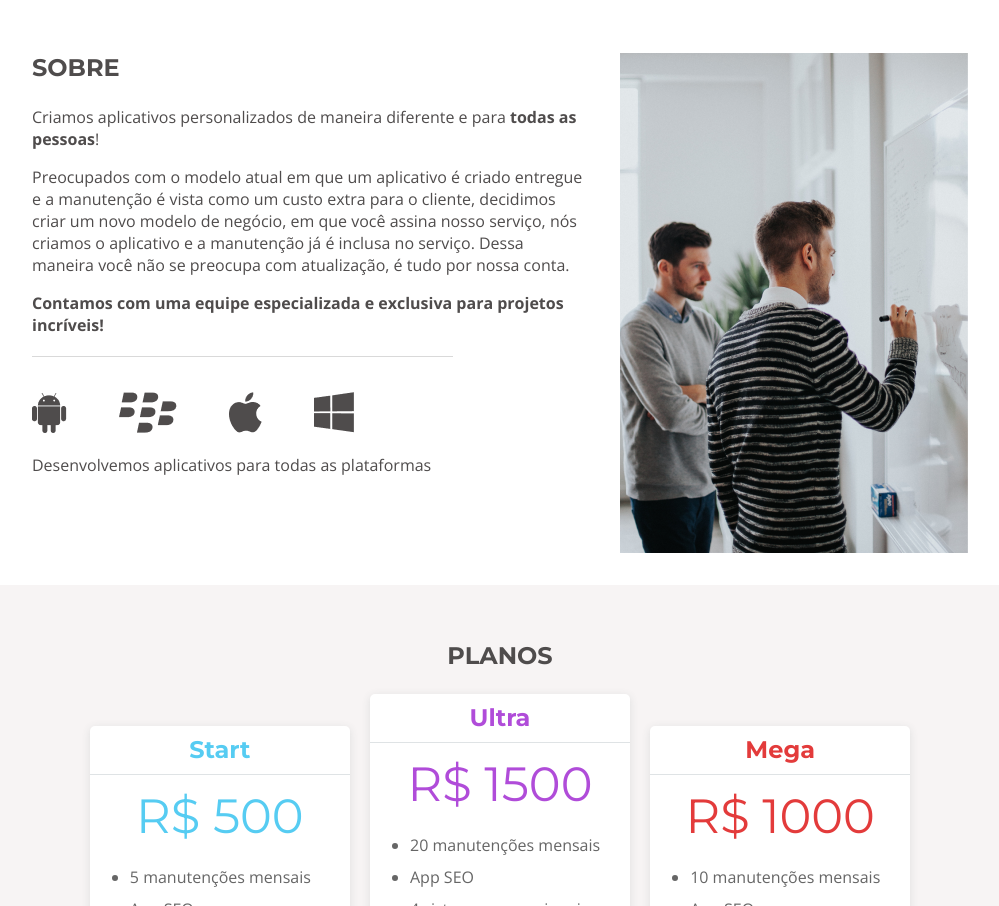
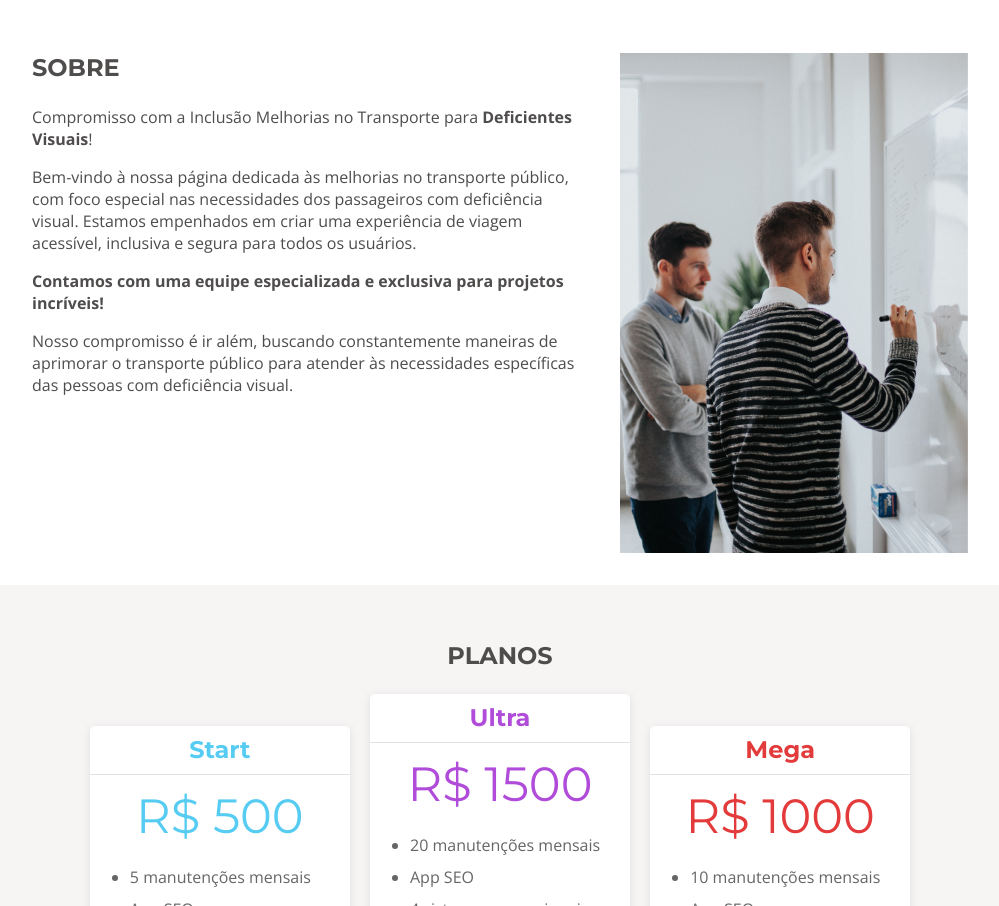
Before and after one commit to Kaique-devSantos/acessibilidade-web-front-end, a plain HTML site: page index.html in a window 1280 px wide. Shown: the part 909-1815 px from the top of the page, without its empty margins (140-1139 px from the left). Drawn offline with nearby package versions, Linux system fonts and the light colour scheme.

Commit message:
atualizando conteudo

```diff
--- a/index.html
+++ b/index.html
@@ -121,10 +121,12 @@
               SOBRE
             </h2>
             <p class="secaoSobre-texto">
-              Criamos aplicativos personalizados de maneira diferente e para <b>todas as pessoas</b>!
+              Compromisso com a Inclusão Melhorias no Transporte para <b> Deficientes Visuais</b>!
             </p>
             <p class="secaoSobre-texto">
-              Preocupados com o modelo atual em que um aplicativo é criado entregue e a manutenção é vista como um custo extra para o cliente, decidimos criar um novo modelo de negócio, em que você assina nosso serviço, nós criamos o aplicativo e a manutenção já é inclusa no serviço. Dessa maneira você não se preocupa com atualização, é tudo por nossa conta.
+              Bem-vindo à nossa página dedicada às melhorias no transporte público, com foco especial nas
+              necessidades dos passageiros com deficiência visual. Estamos empenhados
+              em criar uma experiência de viagem acessível, inclusiva e segura para todos os usuários.
             </p>
             <p class="secaoSobre-texto">
               <b>
@@ -132,14 +134,9 @@
               </b>
             </p>
 
-            <ul class="secaoSobre-plataformas">
-              <li><img src="img/android.png" alt="Android"></li>
-              <li><img src="img/blackberry.png" alt="Blackberry"></li>
-              <li><img src="img/apple.png" alt="iOS"></li>
-              <li><img src="img/windowsphone.png" alt="Windows Phone"></li>
-            </ul>
             <p>
-              Desenvolvemos aplicativos para todas as plataformas
+              Nosso compromisso é ir além, buscando constantemente maneiras de aprimorar o transporte público para
+              atender às necessidades específicas das pessoas com deficiência visual.
             </p>
           </div>
         </section> <!--fim .secaoSobre-->
```
